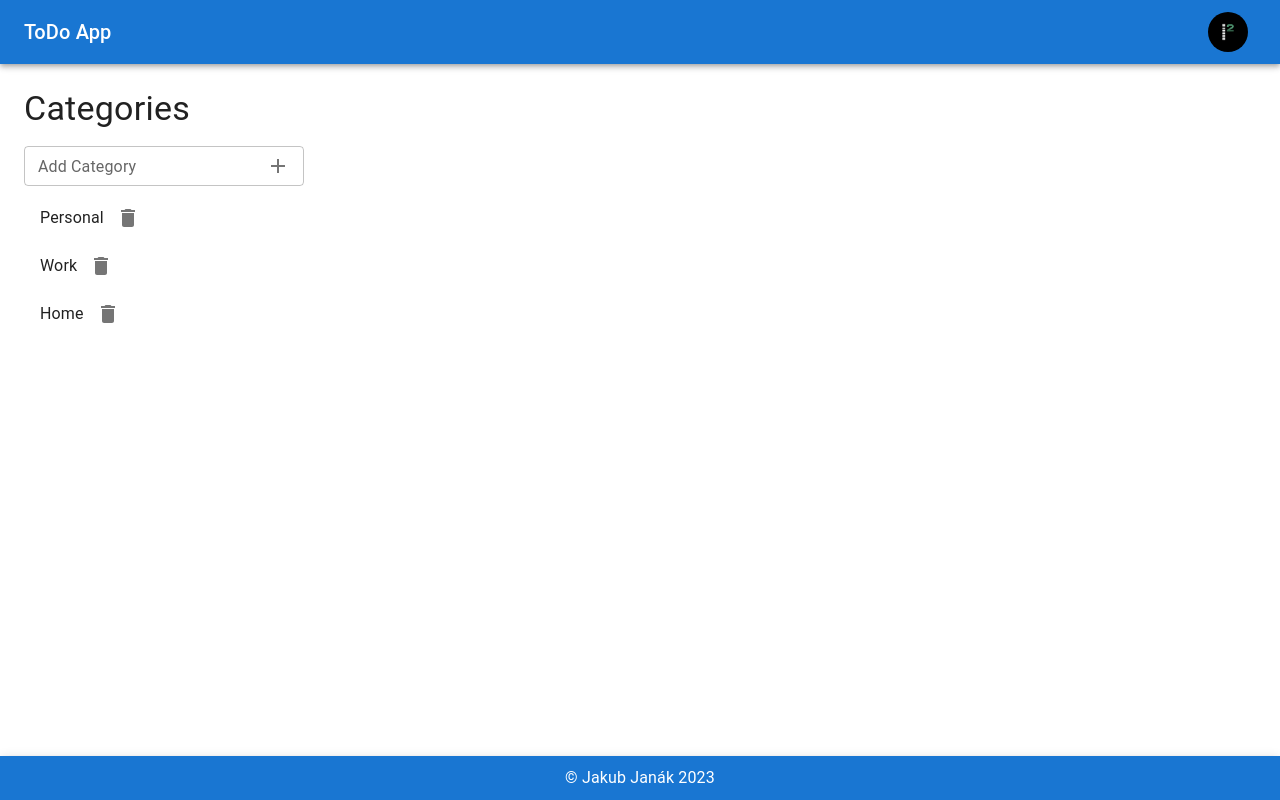
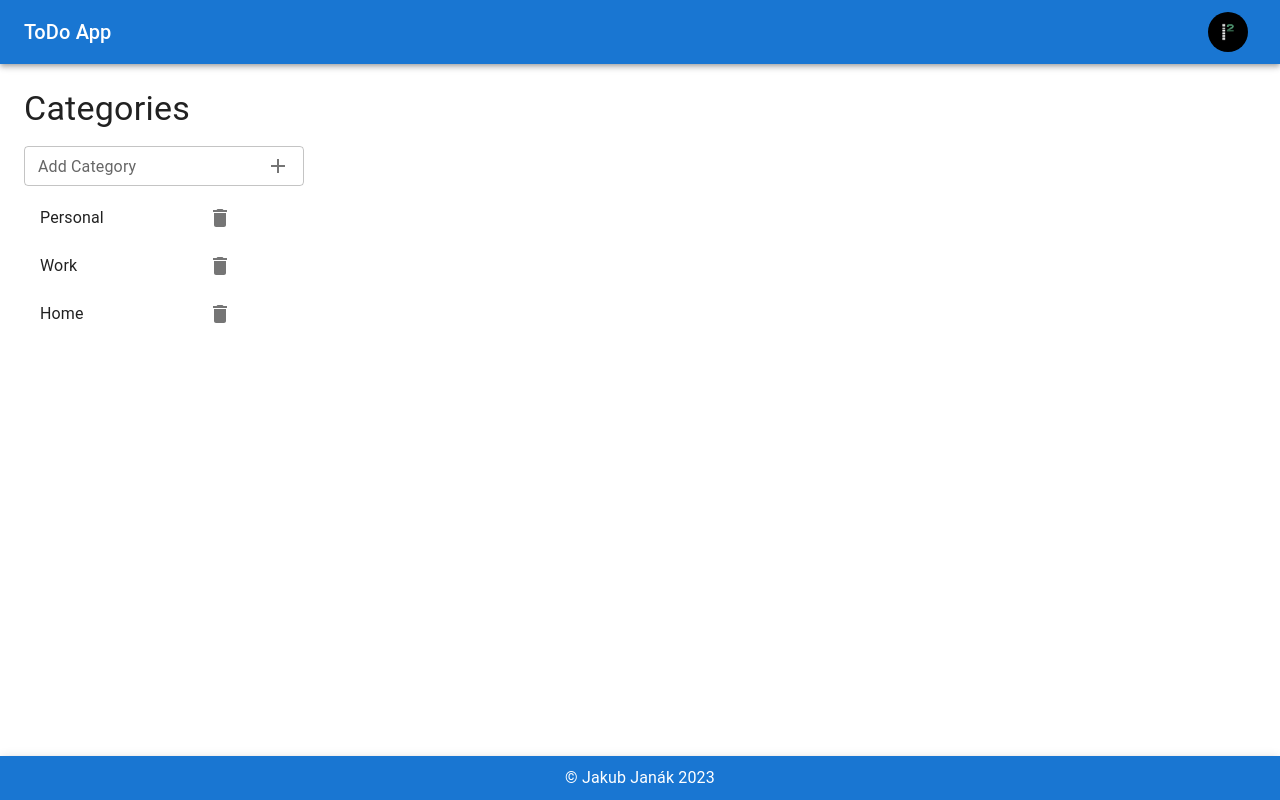
Before and after one commit to jakubjanak/AdvancedTodoApp, a React (Vite) app: page / in a window 1280 px wide. Built offline with nearby package versions, Linux system fonts and the light colour scheme.

Commit message:
clicking on category name will show todo tasks

```diff
--- /dev/null
+++ b/src/CategoryItems.jsx
@@ -0,0 +1,5 @@
+export default function CategoryItems(item) {
+    return (
+        <p>{item}</p>
+    )
+}
--- a/src/ListCategoryItem.jsx
+++ b/src/ListCategoryItem.jsx
@@ -1,11 +1,11 @@
 import { ListItem, IconButton, ListItemText, Box } from "@mui/material";
 import DeleteIcon from '@mui/icons-material/Delete';
-import ToDoItem from "./ToDoItem";
 import { useState } from "react";
 
 
 export default function ListCategoryItem({tc, handleDelete}) {
     const [showMe, setShowMe] = useState(false);
+
 
     const handleClick = () => {
       if (showMe === false) {
@@ -17,7 +17,6 @@ export default function ListCategoryItem({tc, handleDelete}) {
     }
 
     return (
-        <div style={{display: "flex"}}>
         <Box maxWidth={220}>
         <ListItem
                   secondaryAction={
@@ -28,12 +27,11 @@ export default function ListCategoryItem({tc, handleDelete}) {
                 >
             <ListItemText style={{cursor: "pointer"}} onClick={handleClick}>{tc.name}</ListItemText>
         </ListItem>
+        {showMe ?
+          tc.items.map((item) => {
+          return <p key={item.id}>{item.text}</p>
+          })
+         : null}
         </Box>
-        {showMe === true ?
-          <ToDoItem data={tc} />
-          : null
-        }
-
-        </div>
     )
 }
--- a/src/ToDoItem.jsx
+++ /dev/null
@@ -1,15 +0,0 @@
-export default function ToDoItem({data}) {
-    console.log(data);
-
-    return (
-        <div>
-            <p>hello</p>
-            <p>hello</p>
-            <p>hello</p>
-            <p>hello</p>
-            <p>hello</p>
-            <p>hello</p>
-            <p>hello</p>
-        </div>
-    )
-}
```
